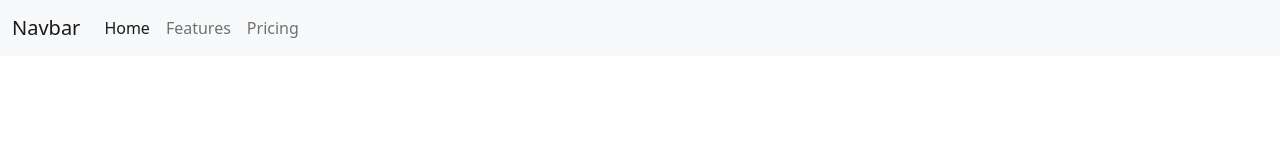
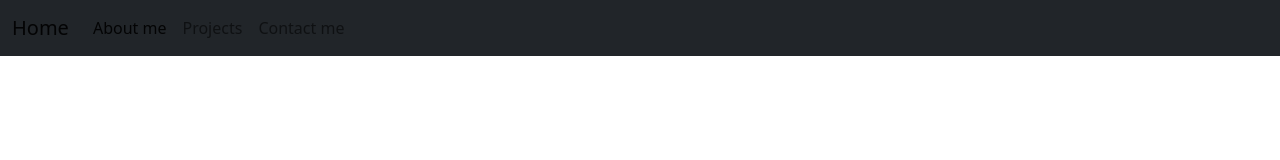
Before and after one commit to HelderBalbino/Bootstrap-Portfolio, a plain HTML site: page index.html in a window 1280 px wide. Drawn offline with nearby package versions, Linux system fonts and the light colour scheme.

Commit message:
change navbar colour

```diff
--- a/index.html
+++ b/index.html
@@ -12,22 +12,22 @@
 
 <body>
 
-    <nav class="navbar navbar-expand-lg navbar-light bg-light">
+    <nav class="navbar navbar-expand-lg navbar-light bg-dark">
         <div class="container-fluid">
-            <a class="navbar-brand" href="#">Navbar</a>
+            <a class="navbar-brand" href="#">Home</a>
             <button class="navbar-toggler" type="button" data-bs-toggle="collapse" data-bs-target="#navbarNav" aria-controls="navbarNav" aria-expanded="false" aria-label="Toggle navigation">
                 <span class="navbar-toggler-icon"></span>
             </button>
             <div class="collapse navbar-collapse" id="navbarNav">
                 <ul class="navbar-nav">
                     <li class="nav-item">
-                        <a class="nav-link active" aria-current="page" href="#">Home</a>
+                        <a class="nav-link active" aria-current="page" href="#">About me</a>
                     </li>
                     <li class="nav-item">
-                        <a class="nav-link" href="#">Features</a>
+                        <a class="nav-link" href="#">Projects</a>
                     </li>
                     <li class="nav-item">
-                        <a class="nav-link" href="#">Pricing</a>
+                        <a class="nav-link" href="#">Contact me</a>
                     </li>
 
                 </ul>
```
